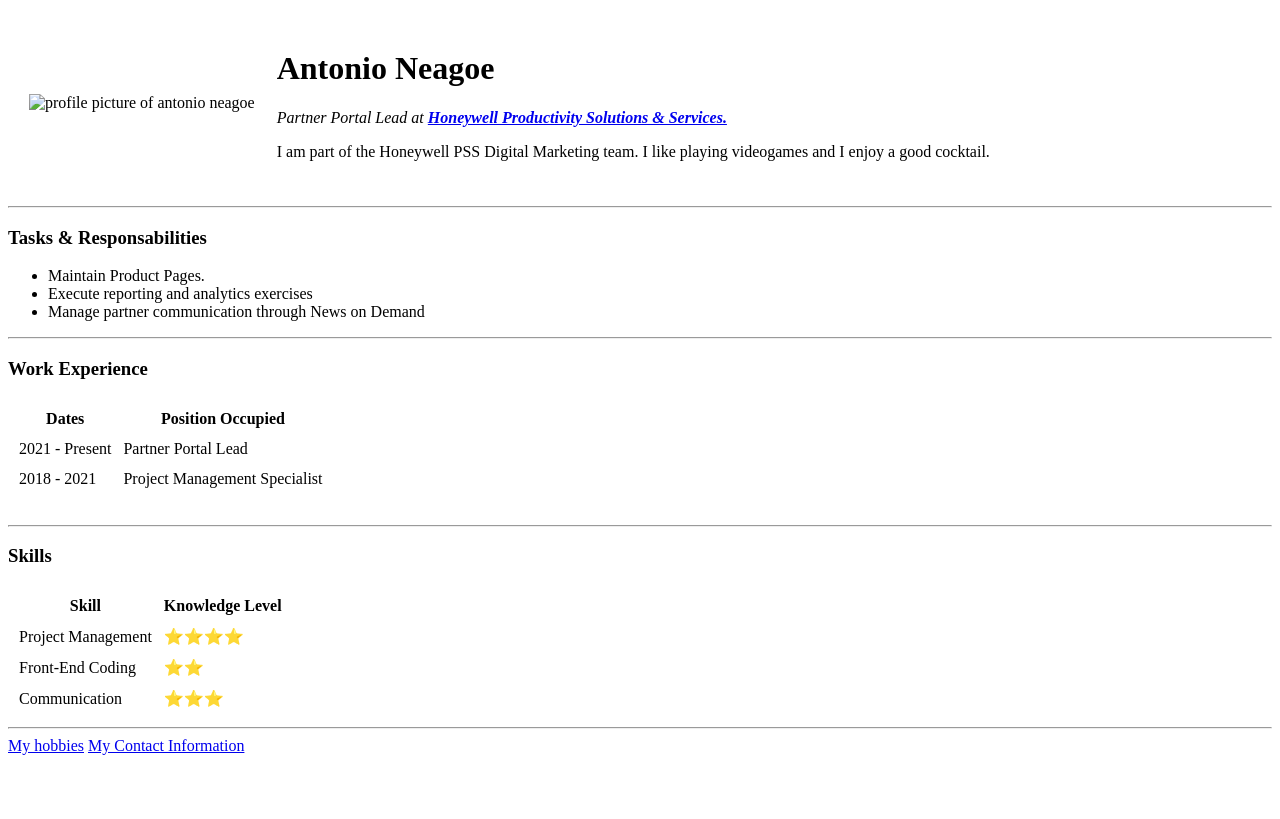
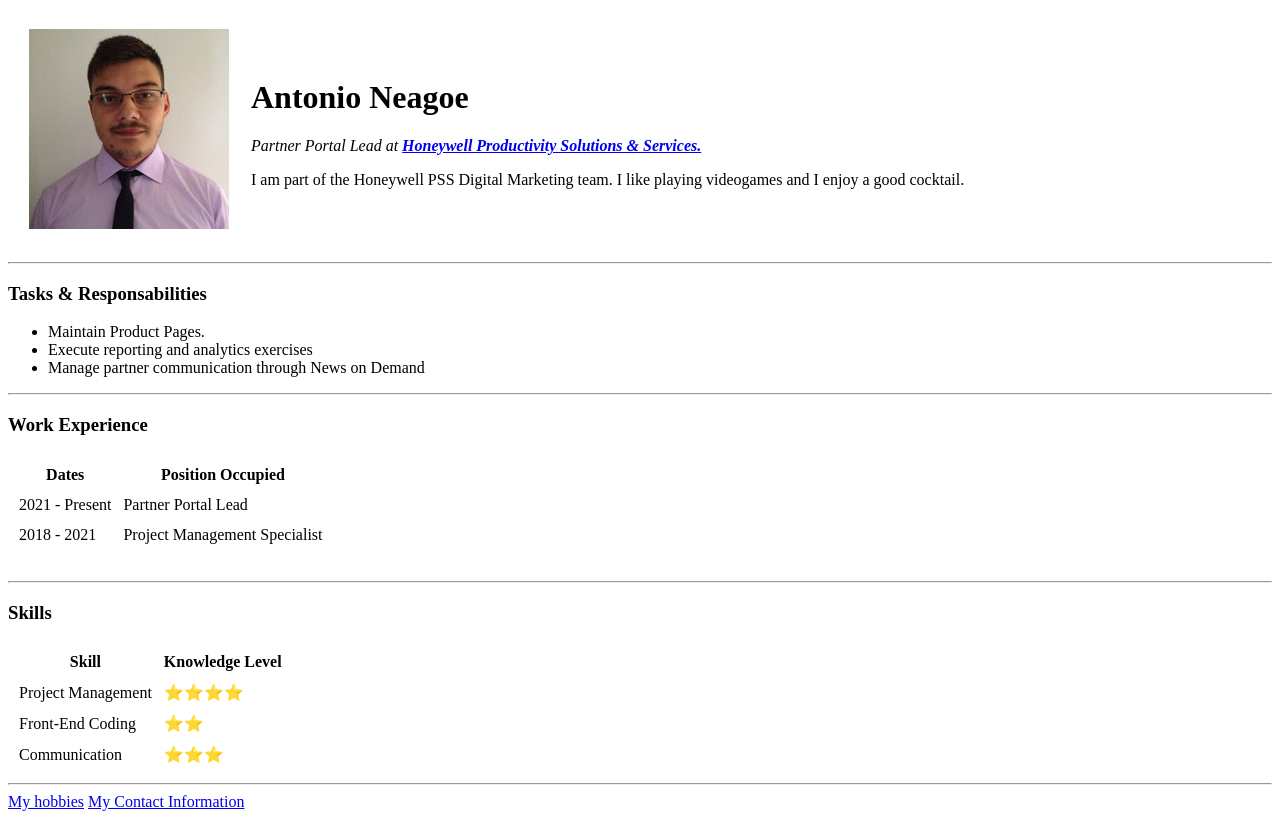
Before and after one commit to antonio-neagoe/Personal-Website, a plain HTML site: page index.html in a window 1280 px wide. Drawn offline with Linux system fonts and the light colour scheme.

Commit message:
updated profile picture path

```diff
--- a/index.html
+++ b/index.html
@@ -9,7 +9,7 @@
 <body>
   <table cellspacing="20">
     <tr>
-      <td><img src="images\antonio_neagoe_profile_picture.jfif" alt="profile picture of antonio neagoe"></td>
+      <td><img src="antonio_neagoe_profile_picture.jfif" alt="profile picture of antonio neagoe"></td>
       <td>
         <h1>Antonio Neagoe</h1>
         <p><em>Partner Portal Lead at <strong><a href="https://sps.honeywell.com/" target="_blank">Honeywell Productivity Solutions & Services.</a></strong></em></p>
```
